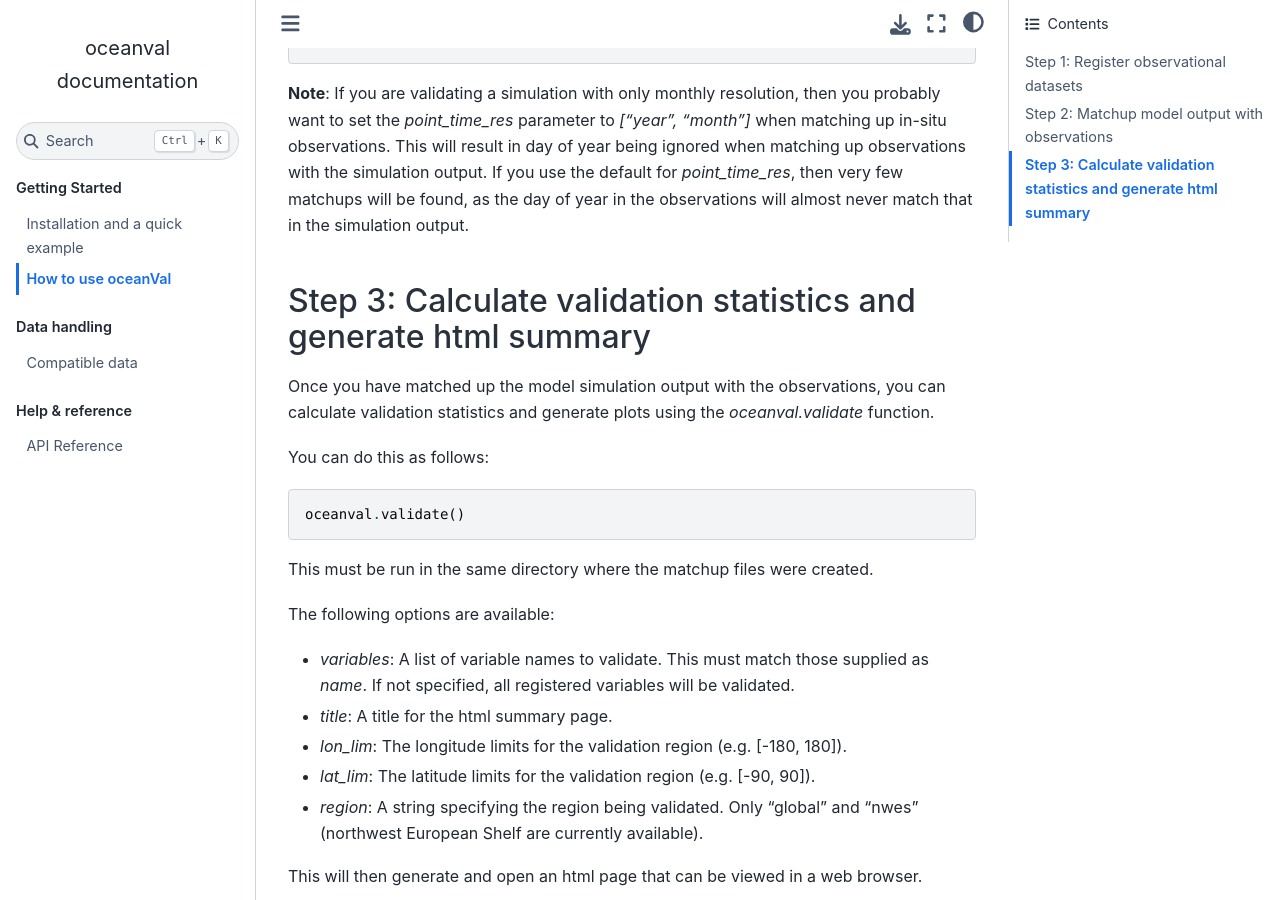
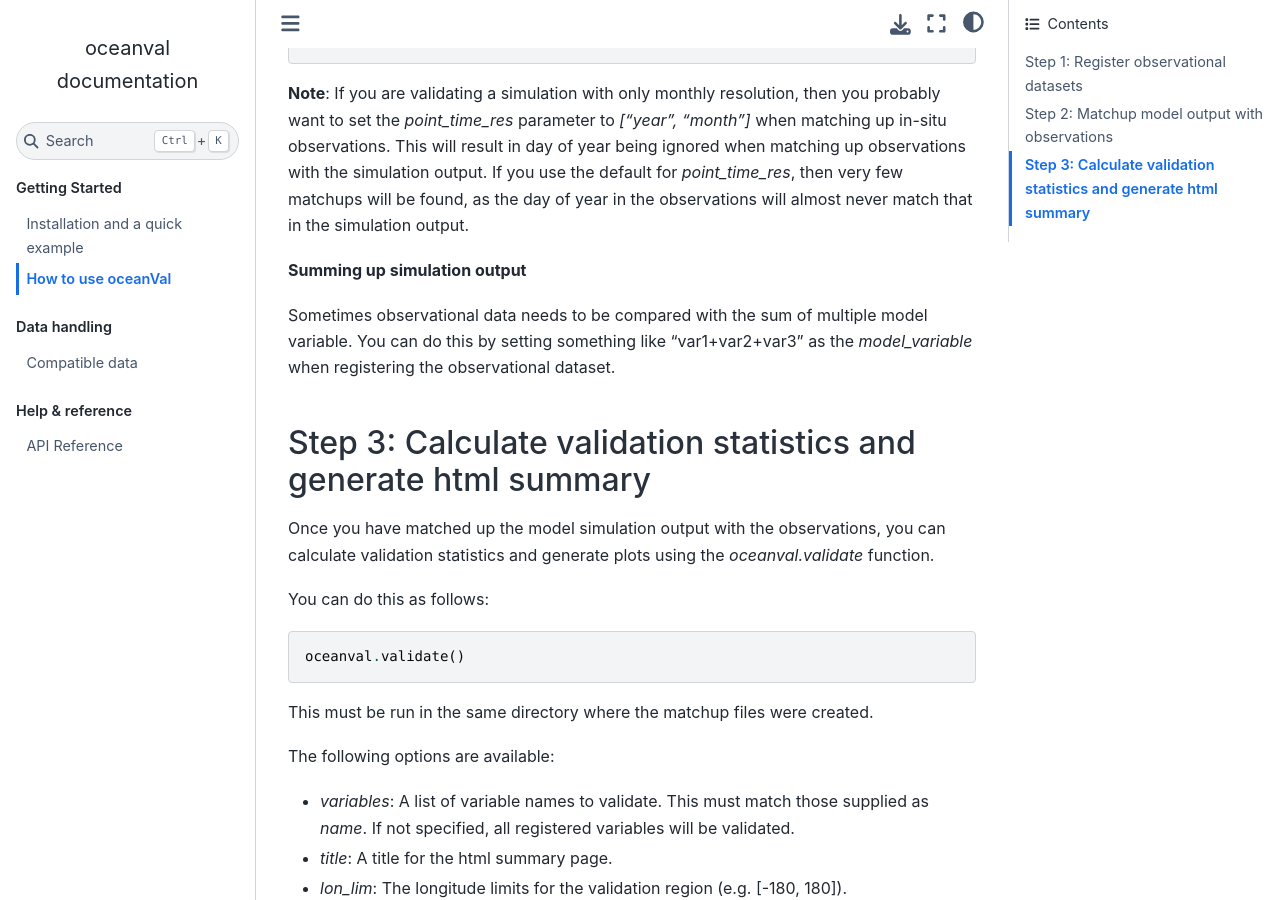
Before and after one commit to pmlmodelling/oceanVal, a Sphinx documentation site: the page built from docs/source/how_to_use.rst, in a window 1280 px wide and 900 px high, scrolled down 4268 px. Built offline with Sphinx 7.4.7 and the Sphinx Book theme 1.1.4, drawn with Linux system fonts in a browser that asks for light colours.

Commit message:
add a little more info to howto

```diff
--- a/docs/source/how_to_use.rst
+++ b/docs/source/how_to_use.rst
@@ -145,6 +145,11 @@ An example is shown below:
 **Note**: If you are validating a simulation with only monthly resolution, then you probably want to set the `point_time_res` parameter to `["year", "month"]` when matching up in-situ observations.
 This will result in day of year being ignored when matching up observations with the simulation output. If you use the default for `point_time_res`, then very few matchups will be found, as the day of year in the observations will almost never match that in the simulation output.
 
+**Summing up simulation output**
+
+Sometimes observational data needs to be compared with the sum of multiple model variable.
+You can do this by setting something like "var1+var2+var3" as the `model_variable` when registering the observational dataset.
+
 Step 3: Calculate validation statistics and generate html summary
 --------------------------------------
 
```
